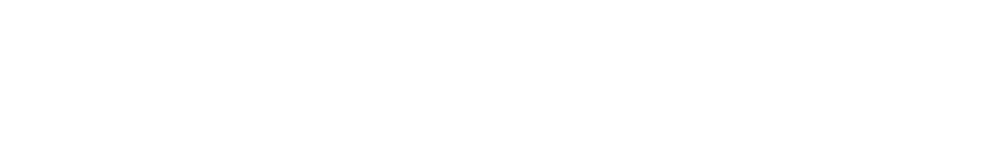
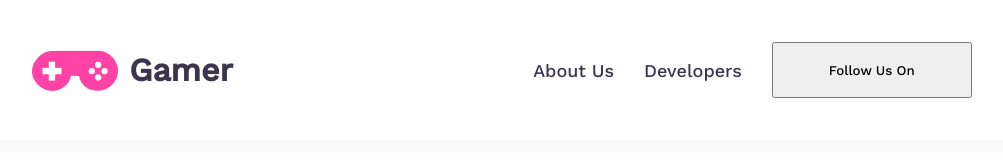
Before and after one commit to mdbelalbs78/gamer-zone-, a plain HTML site: page index.html in a window 1280 px wide. Shown: the whole page, without its empty margins (138-1141 px from the left). Drawn offline with nearby package versions, Linux system fonts and the light colour scheme.

Commit message:
nav item

```diff
--- a/index.html
+++ b/index.html
@@ -4,10 +4,26 @@
     <meta charset="UTF-8">
     <meta name="viewport" content="width=device-width, initial-scale=1.0">
     <title>Gammer Zone</title>
+    <link rel="stylesheet" href="style.css">
+    <link rel="preconnect" href="https://fonts.googleapis.com">
+<link rel="preconnect" href="https://fonts.gstatic.com" crossorigin>
+<link href="https://fonts.googleapis.com/css2?family=Lato:wght@700&family=Open+Sans:wght@400;800&family=Work+Sans:wght@500&display=swap" rel="stylesheet">
 </head>
 <body>
     <header>
-
+        <nav class="menu-container">
+            <div >
+                <div class="nav-logo">
+                    <img src="images/Frame.png" alt="">
+                     <h2 class="nav-text"><span class="">G</span>amer</h2>
+                </div>
+            </div>
+            <div class="menu">
+                    <li class="item">About Us</li>
+                    <li class="item">Developers</li>
+                    <button class="nav-btn">Follow Us On</button>
+            </div>
+          </nav>
     </header>
     <main>
 
--- /dev/null
+++ b/style.css
@@ -0,0 +1,46 @@
+* {
+    margin: 0;
+    padding: 0;
+    font-family: 'Lato', sans-serif;
+    font-family: 'Open Sans', sans-serif;
+    font-family: 'Work Sans', sans-serif;
+}
+
+.menu-container {
+    display: flex;
+    padding: 20px;
+    color: black;
+    justify-content: space-around;
+    align-items: center;
+    background: #FFF;
+    box-shadow: 0px 4px 30px 0px rgba(0, 0, 0, 0.05);
+    width: full;
+    height: 100px;
+    color: #3C354F;
+}
+.nav-logo{
+    display: flex;
+    justify-content: center;
+    align-items: center;
+}
+.nav-text{
+    font-size: 2rem;
+    font-weight: 700;
+    padding-left: 10px;
+}
+.nav-btn{
+    width: 200px;
+    height: 56px;
+}
+.menu {
+    display: flex;
+    list-style: none;
+    justify-content: center;
+    align-items: center;
+}
+
+.item {
+    padding-right: 30px;
+    font-size: 18px;
+    font-weight: 500;
+}
```
